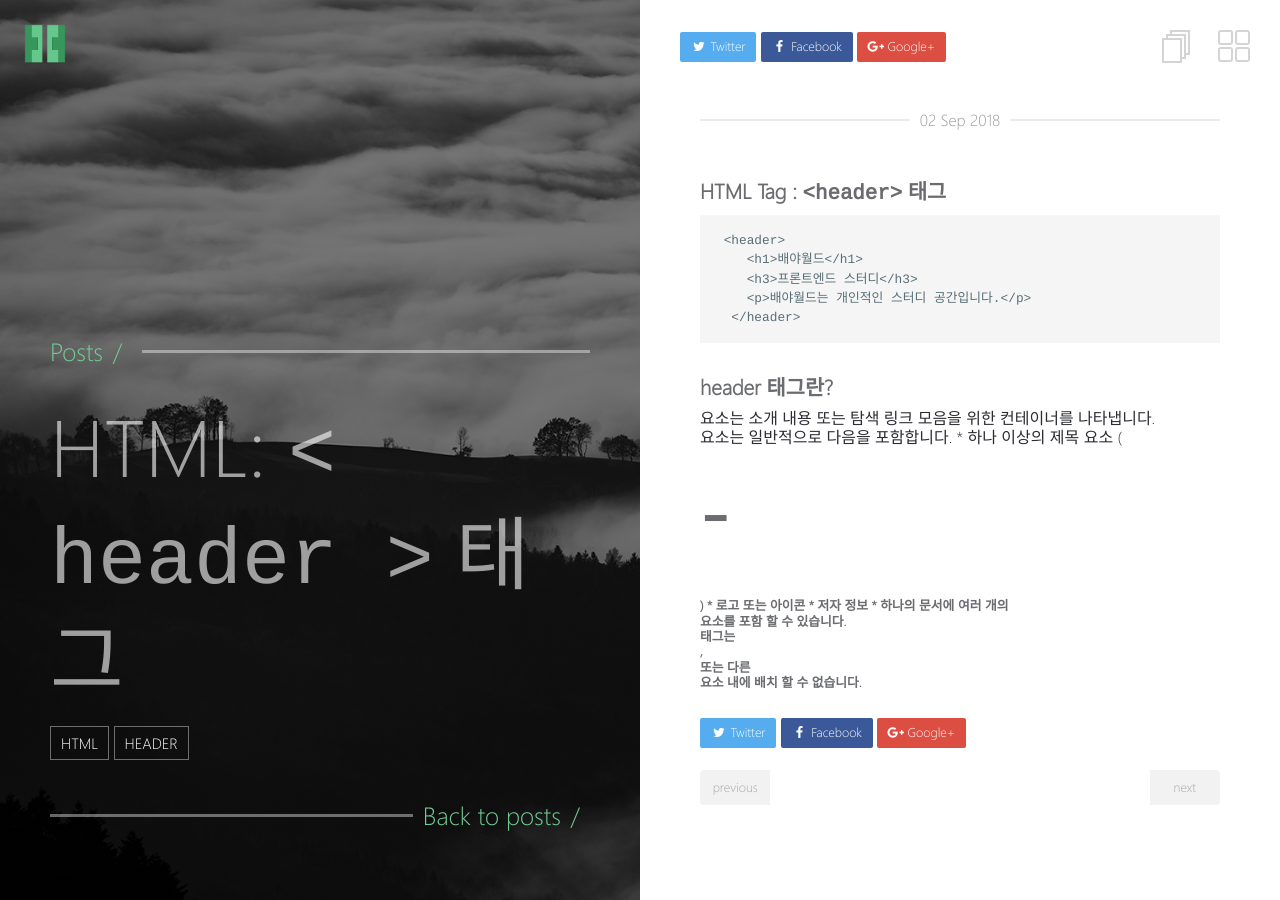
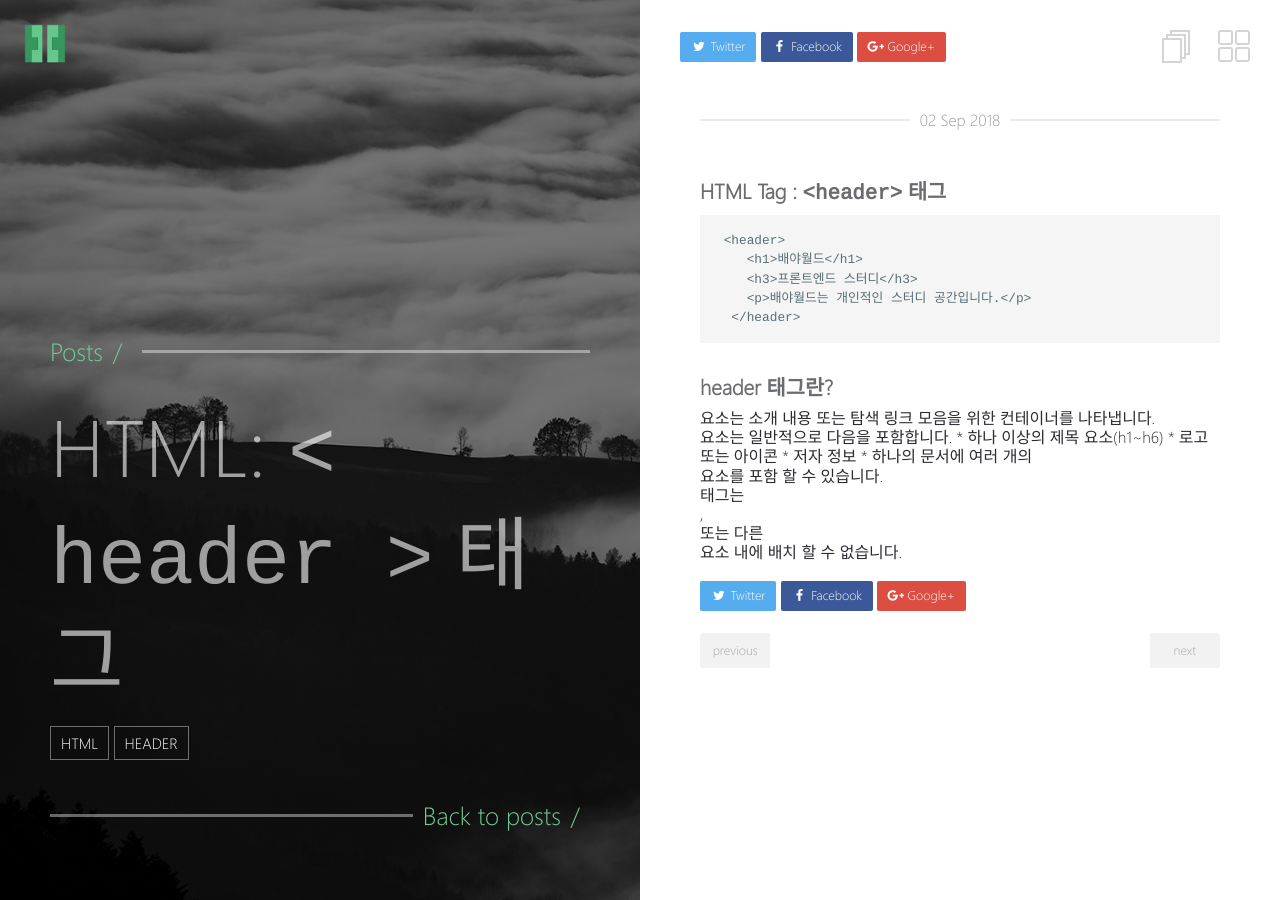
Before and after one commit to yubobae/yubobae.github.com, a Jekyll site: the page built from _posts/html/2018-09-02-header.md, in a window 1280 px wide. Built offline with Jekyll 4.4.1, drawn with Linux system fonts in a browser that asks for light colours.

```diff
--- a/_posts/html/2018-09-02-header.md
+++ b/_posts/html/2018-09-02-header.md
@@ -22,9 +22,9 @@ tags:
 
 <header> 요소는 일반적으로 다음을 포함합니다.
 
-* 하나 이상의 제목 요소 (<h1> - <h6>)
-* 로고 또는 아이콘
-* 저자 정보
-* 하나의 문서에 여러 개의 <header> 요소를 포함 할 수 있습니다.
+*  하나 이상의 제목 요소(h1~h6)
+*  로고 또는 아이콘
+*  저자 정보
+*  하나의 문서에 여러 개의 <header> 요소를 포함 할 수 있습니다.
 
 <header> 태그는 <footer>, <address> 또는 다른 <header> 요소 내에 배치 할 수 없습니다.
```
